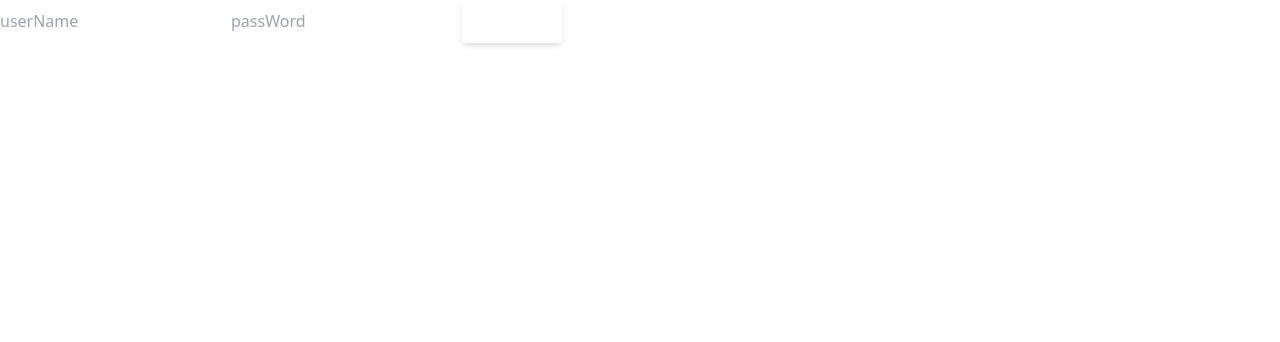
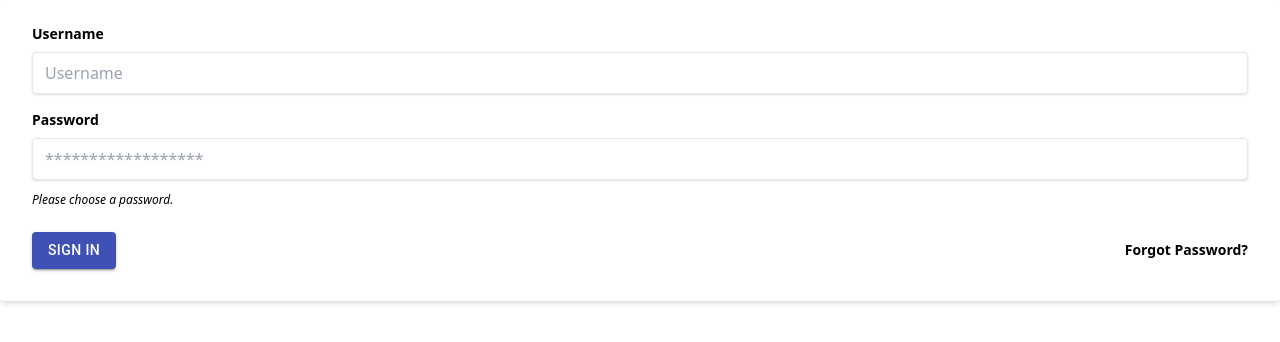
Before and after one commit to hoangnguyen491995/ts-nextjs-tailwind, a Next.js app: page /login in a window 1280 px wide. Shown: the top 342 px of the page. Built offline with nearby package versions, Linux system fonts and the light colour scheme.

Commit message:
first commit

```diff
--- a/package.json
+++ b/package.json
@@ -17,6 +17,7 @@
     "@material-ui/core": "^4.12.4",
     "@mui/material": "^5.8.7",
     "@reduxjs/toolkit": "^1.8.3",
+    "antd": "^4.21.6",
     "axios": "^0.27.2",
     "heroicons": "^1.0.6",
     "heroicons-react": "^1.4.1",
@@ -25,6 +26,7 @@
     "react-big-calendar": "^0.40.7",
     "react-dom": "18.2.0",
     "react-hook-form": "^7.33.1",
+    "react-icons": "^4.4.0",
     "react-redux": "^8.0.2",
     "redux-saga": "^1.1.3",
     "styled-components": "^5.3.5",
--- /dev/null
+++ b/pages/AddClient/WalkedInList/index.tsx
@@ -0,0 +1,16 @@
+import { Input } from "antd";
+
+function WalkedInList() {
+  return (
+    <div>
+          <Input
+            className="w-96 bg-white h-14 border-b-2 "
+            placeholder="Search Walked-in List"
+            type="text"
+            aria-label="Full name"
+            />
+    </div>
+  );
+}
+
+export default WalkedInList
--- /dev/null
+++ b/pages/AddClient/clientList/index.tsx
@@ -0,0 +1,54 @@
+import { Button, Input } from "antd";
+import axios from "axios";
+import { useEffect, useState } from "react";
+
+interface Client {
+  salePrice: number;
+  id: number;
+}
+function ClientList() {
+  const [clients, setClients] = useState<Client[]>([]);
+  useEffect(() => {
+    axios
+      .get(`https://js-post-api.herokuapp.com/api/products`)
+      .then(function (response) {
+        setClients(response.data);
+      })
+      .catch(function (error) {
+        console.log(error);
+      });
+  }, []);
+  return (
+    <div>
+      <form className="w-full max-w-sm">
+        <Input
+          className="w-96 bg-white h-14 border-b-2 "
+          placeholder="Search client"
+          type="text"
+          aria-label="Full name"
+        />
+      </form>
+    <div className="overflow-auto h-[600px] w-[410px] ">
+      <Button className="  text-blue-400   font-semibold  w-96 h-10 hover:bg-cyan-100 border-b-2  ">
+        + ADD NEW CLIENT
+      </Button>
+      {clients != [] &&
+        clients.map((client: Client, index: number) => {
+          return (
+            <div key={index} className="overflow-auto  ">
+              <Button className=" overflow-visible  hover:bg-cyan-100 border-b-2  w-96 bg-white h-12 ">
+                <div className="justify-end flex flex-row">
+                  <p className="justify-start basis-1/2 ">{client.salePrice}</p>
+                  <p className="justify-end basis-1/2"> {client.id}</p>
+                </div>
+              </Button>
+            </div>
+          );
+        })}
+    </div>
+
+    </div>
+  );
+}
+
+export default ClientList;
--- /dev/null
+++ b/pages/AddClient/index.tsx
@@ -0,0 +1,28 @@
+import { Button, Input } from "antd";
+import {  useState } from "react";
+import ClientList from "./clientList";
+import WalkedInList from "./WalkedInList";
+
+function Clients() {
+  const [tab,setTab]=useState<number>(1)
+  const handleClient =(id : number)=>{
+    setTab(id)
+  }
+  return (
+    <div >
+      <div className=" flex-1 row-span-1 w-11/12  ">
+
+          <Button onClick={()=>{handleClient(1)}} className=" hover:bg-cyan-200 font-semibold w-48 bg-white h-10 border-b-2 border-x-2 ">
+            CLIENT LIST
+          </Button>
+          <Button onClick={()=>{handleClient(2)}} className=" hover:bg-cyan-200 font-semibold w-48 bg-white h-10 border-b-2 ">
+            WALKED-IN LIST
+          </Button>
+         </div>
+          {tab==1 && <ClientList/>}
+          {tab==2 && <WalkedInList/>}
+      <div></div>
+    </div>
+  );
+}
+export default Clients
--- a/pages/index.tsx
+++ b/pages/index.tsx
@@ -4,27 +4,22 @@ import Image from "next/image";
 import Link from "next/link";
 import styles from "../styles/Home.module.css";
 import { useRouter } from "next/router";
-import { Button } from "@material-ui/core";
+
 import { useDispatch } from "react-redux";
 import { authSlice } from "../pagesSaga/authSlice";
 
 // qua trang khác  router.push('/success-page')
 
 const Home: NextPage = () => {
-  const router = useRouter()
+  const router = useRouter();
   const handleRouter = () => {
-    router.push("/product")
-  }
+    router.push("/product");
+  };
 
-
-  const dispatch = useDispatch()
+  const dispatch = useDispatch();
   const handleLogout = () => {
-
-    dispatch(authSlice.actions.logout())
-
-  }
-
-
+    dispatch(authSlice.actions.logout());
+  };
 
   return (
     <div className={styles.container}>
@@ -50,19 +45,13 @@ const Home: NextPage = () => {
           Welcome to <a href="https://nextjs.org">Next.js!</a>
         </h1>
 
-
-        <button
-          onClick={() => router.push("/login")}
-          type="button"
-
-        >
+        <button onClick={() => router.push("/login")} type="button">
           Login Page
         </button>
-        <button
-          onClick={() => router.push("/cart")}
-          type="button"
-
-        >
+        <button onClick={() => router.push("/AddClient")} type="button">
+          Client
+        </button>
+        <button onClick={() => router.push("/cart")} type="button">
           Cart
         </button>
         <p className={styles.description}>
--- a/pages/login/index.tsx
+++ b/pages/login/index.tsx
@@ -1,44 +1,78 @@
+import { Button } from "@material-ui/core";
 import { useRouter } from "next/router";
 import { useState } from "react";
 import { useDispatch } from "react-redux";
 import { authSlice } from "../../pagesSaga/authSlice";
 interface Data {
-    userName: string
-    passWord: string
-
+  userName: string;
+  passWord: string;
 }
 function Login() {
   const [data, setData] = useState<Data>({
     passWord: "",
     userName: "",
-    })
-    const router = useRouter()
-    const dispatch = useDispatch()
+  });
+  const router = useRouter();
+  const dispatch = useDispatch();
   const handleUserName = (e: any) => {
-        setData({ ...data, userName: e.target.value })
-    }
+    setData({ ...data, userName: e.target.value });
+  };
   const handlePassWord = (e: any) => {
-        setData({ ...data, passWord: e.target.value })
-
-    }
+    setData({ ...data, passWord: e.target.value });
+  };
   const handleLogin = () => {
-        dispatch(authSlice.actions.login(data))
-
+    dispatch(authSlice.actions.login(data));
 
     //  router.push("/")
-    }
+  };
   return (
-        <div>
-
-            <input onChange={handleUserName} type="text" placeholder="userName" ></input>
-            <input onChange={handlePassWord} type="text" placeholder="passWord" ></input>
-            <button className="inline-block px-7 py-3 bg
-            -blue-600 text-white font-medium text-sm leading-snug
-            uppercase rounded shadow-md hover:bg-blue-700 hover:shadow-lg focus:bg-blue-700
-            focus:shadow-lg focus:outline-none focus:ring-0 active:bg-blue-800 active:shadow-lg
-             transition duration-150 ease-in-out" onClick={handleLogin} > Login</button>
+    <div className="bg-white shadow-md rounded px-8 pt-6 pb-8 mb-4 flex flex-col">
+      <div className="mb-4">
+        <label
+          onChange={handleUserName}
+          placeholder="userName"
+          className="block text-grey-darker text-sm font-bold mb-2"
+          htmlFor="username"
+        >
+          Username
+        </label>
+        <input
+          className="shadow appearance-none border rounded w-full py-2 px-3 text-grey-darker"
+          id="username"
+          type="text"
+          placeholder="Username"
+        />
       </div>
-    )
+      <div className="mb-6">
+        <label
+          onChange={handlePassWord}
+          placeholder="passWord"
+          className="block text-grey-darker text-sm font-bold mb-2"
+          htmlFor="password"
+        >
+          Password
+        </label>
+        <input
+          className="shadow appearance-none border border-red rounded w-full py-2 px-3 text-grey-darker mb-3"
+          id="password"
+          type="password"
+          placeholder="******************"
+        />
+        <p className="text-red text-xs italic">Please choose a password.</p>
+      </div>
+      <div className="flex items-center justify-between">
+        <Button onClick={handleLogin} variant="contained" color="primary">
+          Sign In
+        </Button>
+        <a
+          className="inline-block align-baseline font-bold text-sm text-blue hover:text-blue-darker"
+          href="#"
+        >
+          Forgot Password?
+        </a>
+      </div>
+    </div>
+  );
 }
 
 export default Login;
--- a/pages/product/SliceSagaCart.ts
+++ b/pages/product/SliceSagaCart.ts
@@ -15,12 +15,12 @@ export default createSlice({
 
 
     },
-    addCartSuccess:(state,action:PayloadAction<number>)=>{
+    addCartSuccess:(state:any,action:PayloadAction<number>)=>{
         console.log(action,action.payload,'ok');
 
               state.id=action.payload
     },
-    addCartfailed:(state)=>{
+    addCartfailed:(state:any)=>{
         console.log('failed ')
 
 
--- a/pages/productDetail/index.tsx
+++ b/pages/productDetail/index.tsx
@@ -47,7 +47,7 @@ function Product(props: ProductDetailProps) {
 
       <button onClick={() => router.push("/form")}> form</button>
     </div>
-  );
+  )
 }
 
 export default Product;
--- a/redux/rootSaga.tsx
+++ b/redux/rootSaga.tsx
@@ -10,6 +10,10 @@ import { Posts } from "../pages/product";
 import SliceSagaCart from "../pages/product/SliceSagaCart";
 
 // call(fn: (...args: any[]) => any, ...args: any[]): CallEffect<unknown>
+
+
+
+
 export function* handleAddCartSaga(action: PayloadAction<number>) {
   console.log('log', action.payload);
   try{
```
Also changed, not shown: redux/store.ts (line endings or trailing spaces), 2 other files (tests, documents, lock files or other folders). Lines whose indentation alone changed are shown as unchanged.
